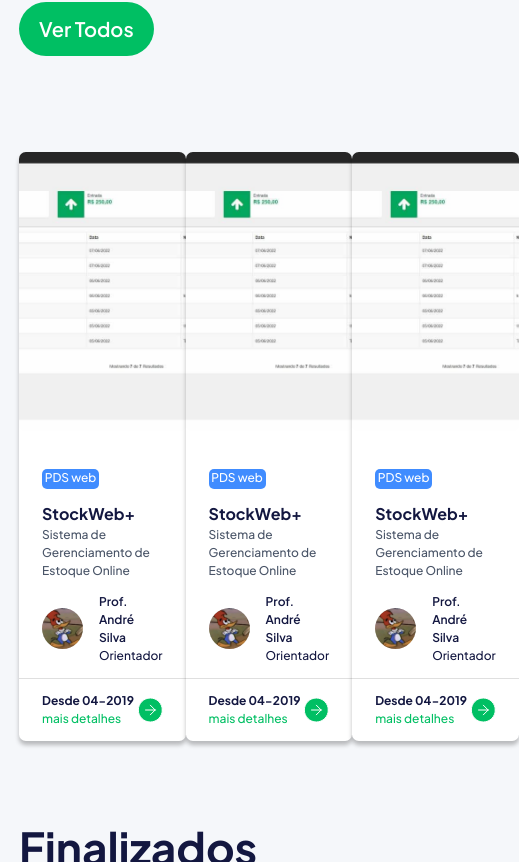
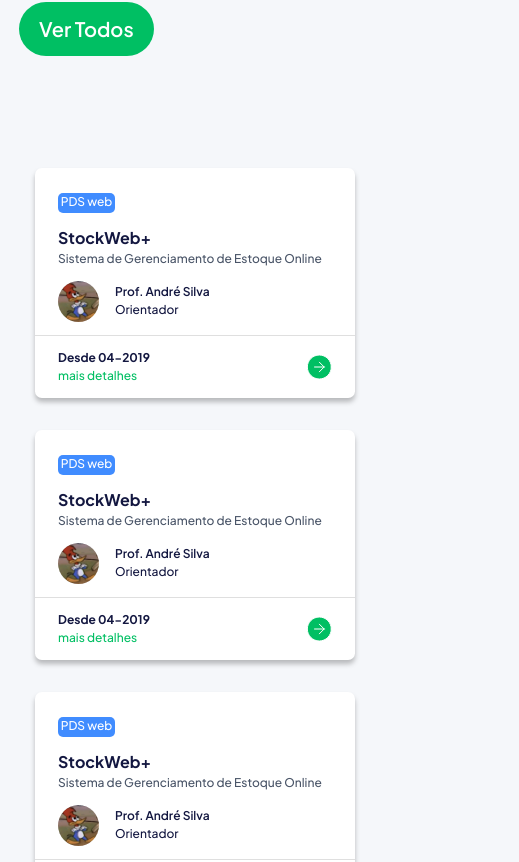
Before and after one commit to davi-canuto/ProjIFRN, a Vue app in the folder frontend/: page /#/ in a window 390 px wide. Shown: the part 2022-2884 px from the top of the page, 519 px wide, since content can reach past the window. Built offline with nearby package versions, Linux system fonts and the light colour scheme.

Commit message:
Deixei os cards responsivos

```diff
--- a/frontend/src/components/cards/ProjectCard.vue
+++ b/frontend/src/components/cards/ProjectCard.vue
@@ -48,7 +48,7 @@
     border-radius: 6.83px;
     background: var(--NeutrosClarosBranco);
     box-shadow: 0px 4px 4px 0px rgba(0, 0, 0, 0.25);
-    width: 322px;
+    width: 320px;
 }
 
 .project-div .wallpaper {
@@ -157,5 +157,14 @@
     color: var(--VerdeEsmeralda);
 }
 
+@media (max-width:990px) {
+    .wallpaper {
+        display: none;
+    }
 
-@media (max-width:1190px) {}</style>
+    .project-div {
+        width: 100%;
+        box-shadow: 0px 4px 5px 0px rgba(0, 0, 0, 0.25);
+    }
+}
+</style>
--- a/frontend/src/components/cards_projects/CardsProjects.vue
+++ b/frontend/src/components/cards_projects/CardsProjects.vue
@@ -67,4 +67,6 @@
 
 
 }
+
+
 </style>
--- a/frontend/src/components/collection_projects/CollectionProjects.vue
+++ b/frontend/src/components/collection_projects/CollectionProjects.vue
@@ -17,6 +17,9 @@
         </div>
 
         <div class="content">
+            <ProjectCard title="StockWeb+" description="Sistema de Gerenciamento de Estoque Online" step="PDS web"
+                leader="André Silva" startdate="04-2019" />
+
             <ProjectCard title="StockWeb+" description="Sistema de Gerenciamento de Estoque Online" step="PDS web"
                 leader="André Silva" startdate="04-2019" />
 
@@ -63,8 +66,23 @@
 }
 
 .content {
-    display: flex;
-    justify-content: space-between;
+    overflow-x: auto;
+    width: 100%;
+    display: inline-grid;
+    justify-content: start;
+    grid-auto-flow: column;
+    padding: 1em;
+    gap: 2em;
+}
+
+.content::-webkit-scrollbar {
+    width: 5px;
+    height: 8px;
+}
+
+.content::-webkit-scrollbar-thumb {
+    background-color: #cccccc;
+    border-radius: 4em;
 }
 
 @media (max-width:1190px) {
@@ -83,7 +101,17 @@
         background: var(--Verde-Esmeralda, #00BF63);
         padding: 12px 20px;
         color: var(--NeutrosClarosBranco);
+    }
+}
 
+@media (max-width:990px) {
+    .section {
+        gap: 47px;
+    }
+
+    .content {
+        display: flex;
+        flex-direction: column;
     }
 }
 </style>
```
